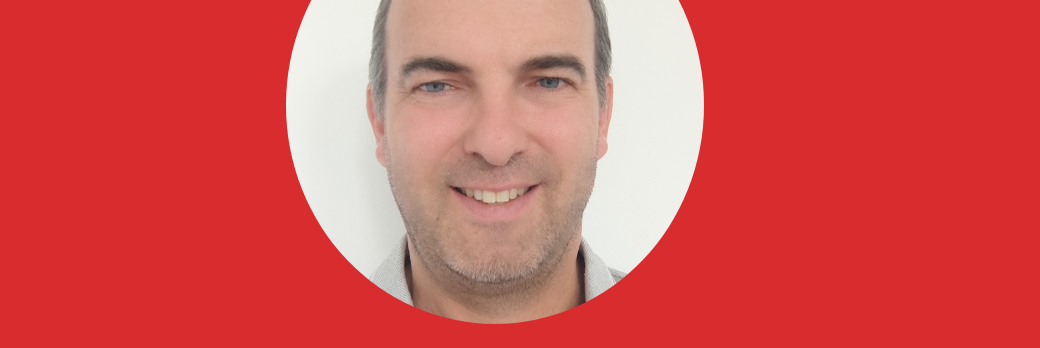
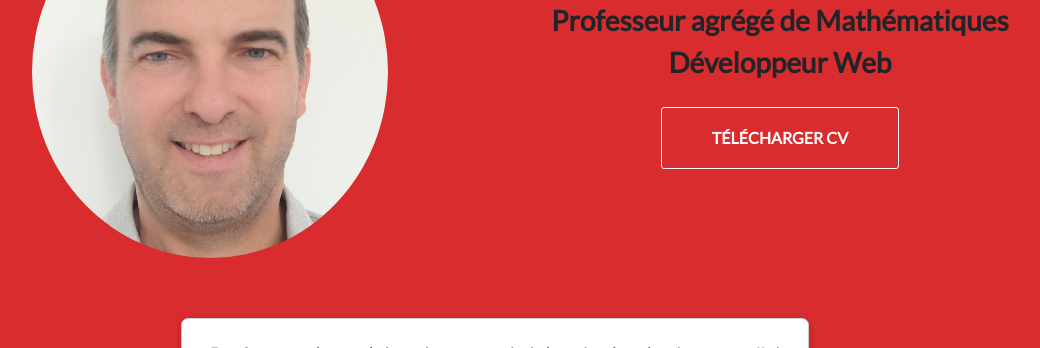
Before and after one commit to amassiet/CVArnaud, a plain HTML site: page index.html in a window 1280 px wide. Shown: the part 236-584 px from the top of the page, without its empty margins (145-1185 px from the left). Drawn offline with nearby package versions, Linux system fonts and the light colour scheme.

Commit message:
modification photo

```diff
--- a/index.html
+++ b/index.html
@@ -36,14 +36,21 @@
           </nav>
 
         <section id="about" class="container-fluid">
-            <div class="col-8 col-lg-4 profile-picture">
-                <img src="images/me.jpg" class="rounded-circle">
-            </div>
+
             <div class="heading">
-                <h1>Arnaud Massiet</h1>
-                <h3>Professeur agrégé de Mathématiques</h3>
-                <h3>Développeur Web</h3>
-                <a href="docs/CV Arnaud massiet.pdf" class="button1">Télécharger CV</a>
+                <div class="container">
+                    <div class="row">
+                        <div class="col-6 col-lg-4 profile-picture">
+                            <img src="images/me.jpg" class="rounded-circle">
+                        </div>
+                        <div class="col-lg-6 titre-nom">
+                            <h1>Arnaud Massiet</h1>
+                            <h3>Professeur agrégé de Mathématiques</h3>
+                            <h3>Développeur Web</h3>
+                            <a href="docs/CV Arnaud massiet.pdf" class="button1">Télécharger CV</a>
+                        </div>
+                    </div>
+                </div>
                 <p>Professeur de mathématiques motivé
                     depuis plus de vingt ans. J'ai découvert
                     l'informatique par curiosité en utilisant
--- a/style.css
+++ b/style.css
@@ -96,6 +96,10 @@ ul{
 
 }
 
+.titre-nom{
+    justify-content: center;
+    padding-top: 50px;
+}
 
 .button1{
     color: white;
```
